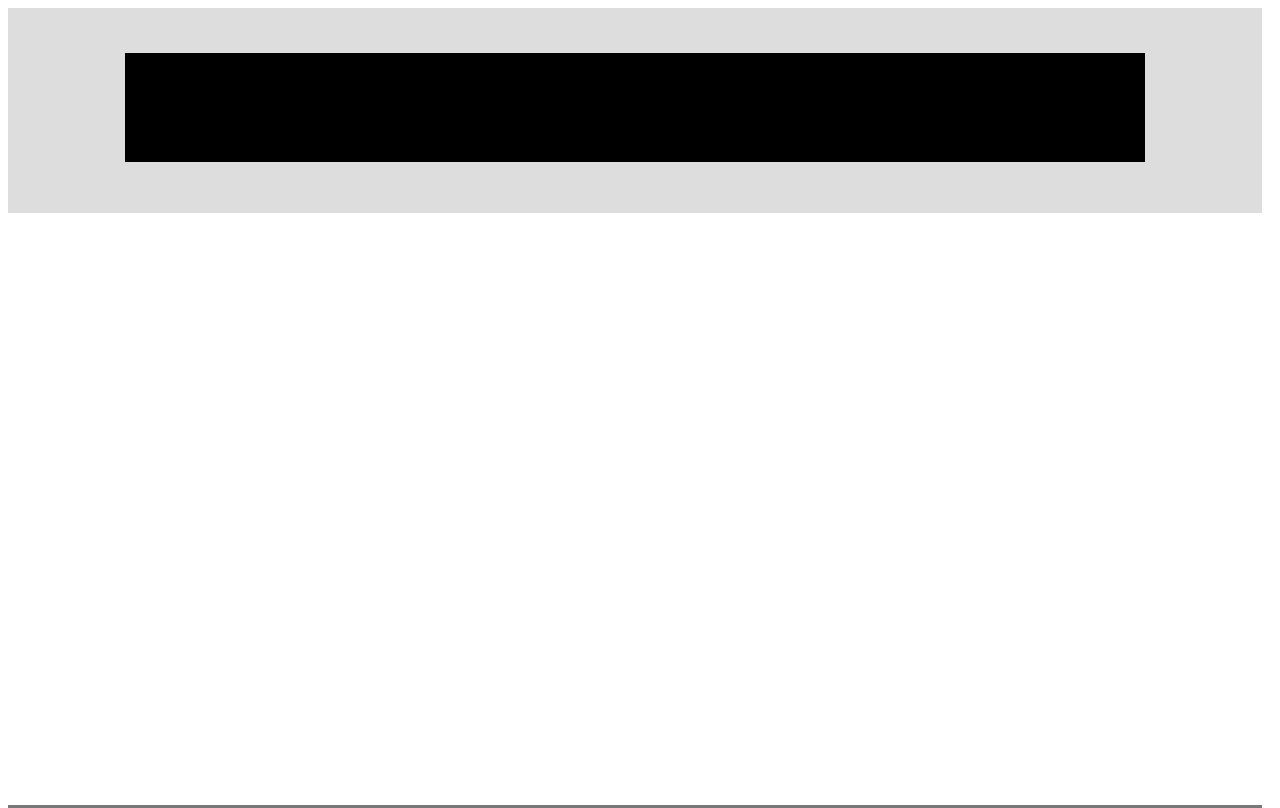
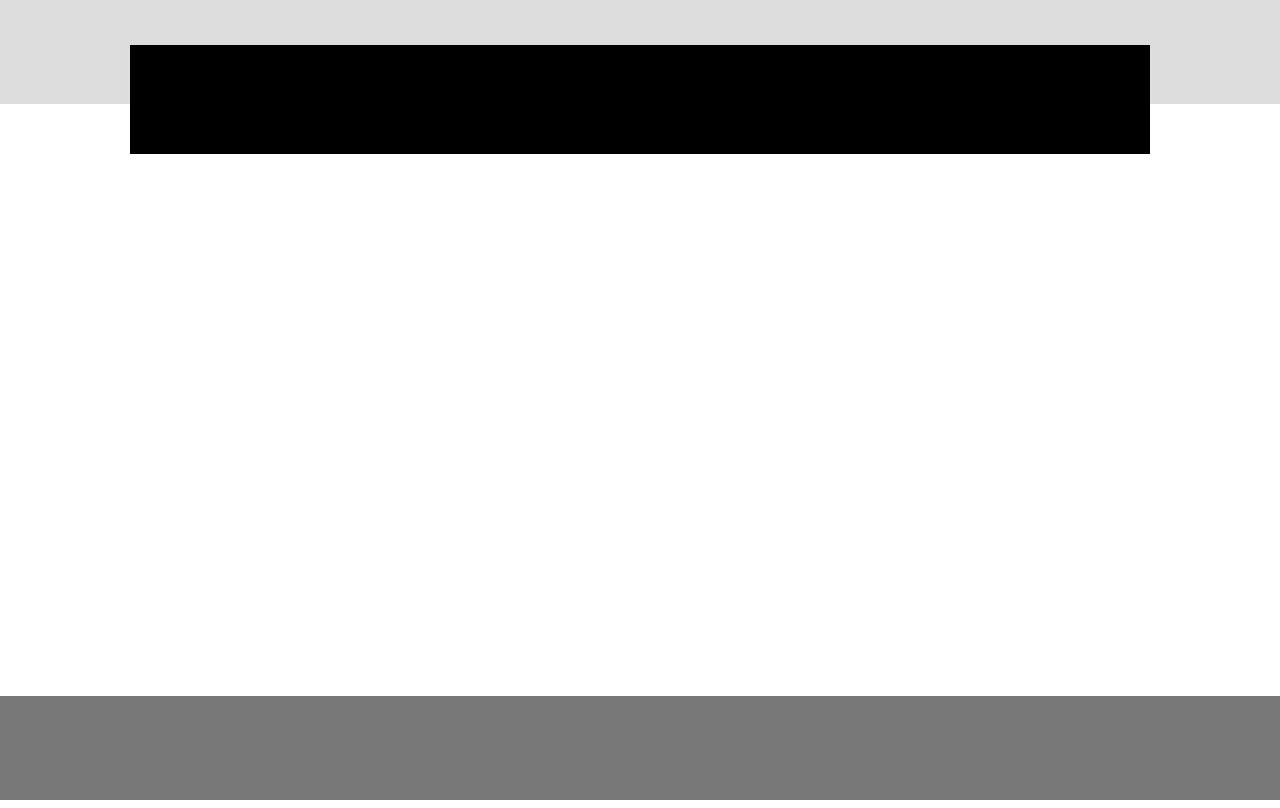
Before and after one commit to yuli4ka/algos_2, a plain HTML site: page index.html in a window 1280 px wide. Shown: the top 808 px of the page. Drawn offline with Linux system fonts and the light colour scheme.

Commit message:
2 and 4
При удалении блоков menu, slider, content верхняя и нижняя части макета должны быть прижаты к верху и к низу окна браузера соответственно

```diff
--- a/index.html
+++ b/index.html
@@ -12,10 +12,16 @@
             font-size: 14px;
             line-height: 22px;
         }
+        .body_region{
+            position: absolute;
+            top: 0;
+            left: 0;
+            width: 100vw;
+            min-height: 100vh;
+        }
         .header{
-            width: 98vw;
-            height: 16vw;
-            min-height: 13vh;
+            width: 100vw;
+            height: 13vh;
             background-color: #dddddd;
         }
         .head_data{
@@ -29,7 +35,8 @@
             background-color: black;
         }
         .region{
-            min-height: 74vh;
+            height: 190vh;
+            min-height: 71vh;
             width: 98vw;
         }
         .menu{
@@ -57,25 +64,26 @@
             background-color: red;
         }
         .footer{
-            width: 98vw;
-            height: 16vw;
-            min-height: 13vh;
+            position: absolute;
+            bottom: 0;
+            width: 100vw;
+            height: 13vh;
             background-color: #787878;
         }
     </style>
 
 </head>
 <body>
+<div class="body_region">
     <div class="header">
         <div class="head_data">
             <div class="company"></div>
         </div>
     </div>
 
-<div class="region">
 
-</div>
 
     <div class="footer"></div>
+</div>
 </body>
 </html>
```
